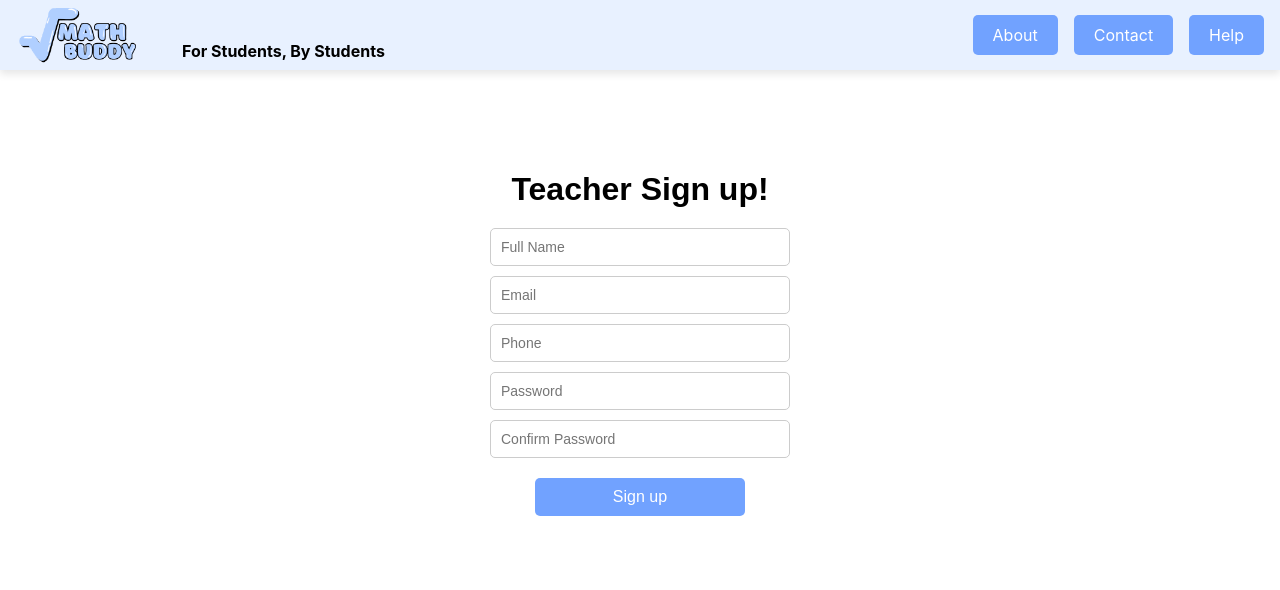
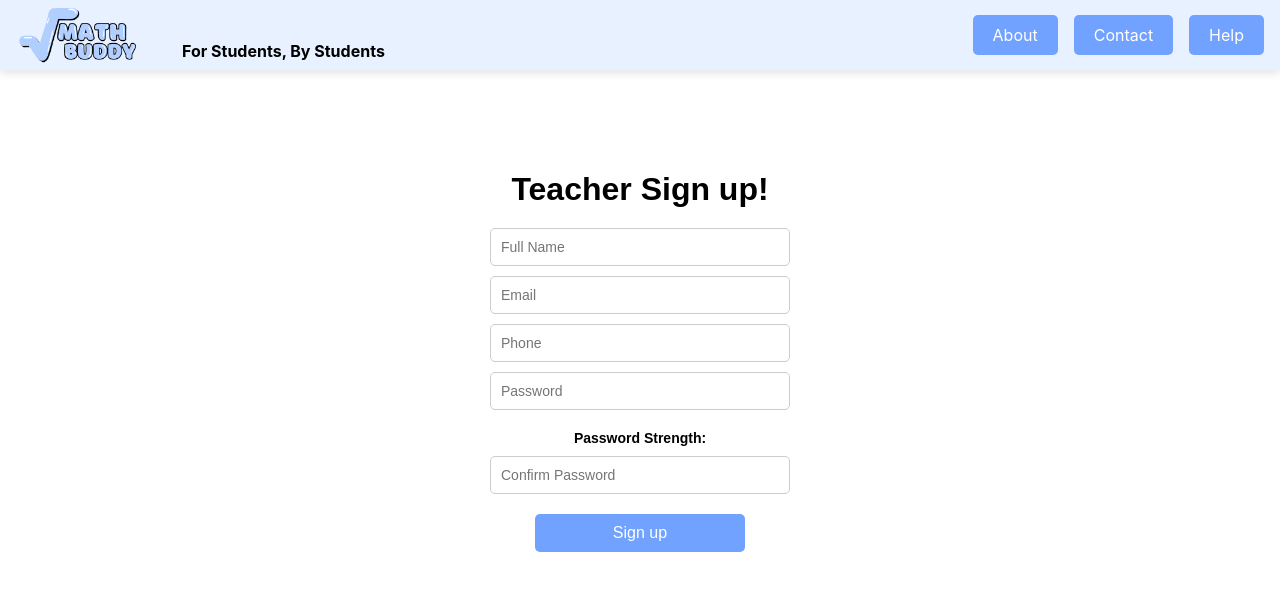
Before and after one commit to Hankchiefz/math-buddy, a React (Create React App) app: page /teacher-signup in a window 1280 px wide. Shown: the top 590 px of the page. Built offline with nearby package versions, Linux system fonts and the light colour scheme.

Commit message:
implemented password strength and loading overlay

```diff
--- a/src/Components/homepages/Signup.js
+++ b/src/Components/homepages/Signup.js
@@ -1,26 +1,148 @@
-// src/components/pages/Signup.js
-import React from 'react';
+import React, { useState } from 'react';
 import { useNavigate } from 'react-router-dom';
 import '../homepagestyle/Signup.css';
 
 const Signup = () => {
   const navigate = useNavigate();
+  const [fullName, setFullName] = useState('');
+  const [email, setEmail] = useState('');
+  const [phone, setPhone] = useState('');
+  const [password, setPassword] = useState('');
+  const [confirmPassword, setConfirmPassword] = useState('');
+  const [error, setError] = useState('');
+  const [passwordStrength, setPasswordStrength] = useState('');
+  const [loading, setLoading] = useState(false); // Add loading state
 
   const handleTeacherClick = () => {
     navigate('/teacher-signup');
   };
 
+  const evaluatePasswordStrength = (password) => {
+    let strength = 0;
+    if (password.length >= 8) strength++;
+    if (/[A-Z]/.test(password)) strength++;
+    if (/[a-z]/.test(password)) strength++;
+    if (/[0-9]/.test(password)) strength++;
+    if (/[\W]/.test(password)) strength++;
+
+    if (strength === 1) {
+      return 'Very Weak';
+    } else if (strength === 2) {
+      return 'Weak';
+    } else if (strength === 3) {
+      return 'Medium';
+    } else if (strength === 4) {
+      return 'Strong';
+    } else if (strength === 5) {
+      return 'Very Strong';
+    } else {
+      return '';
+    }
+  };
+
+  const handlePasswordChange = (e) => {
+    const newPassword = e.target.value;
+    setPassword(newPassword);
+    const strength = evaluatePasswordStrength(newPassword);
+    setPasswordStrength(strength);
+  };
+
+  const handleSubmit = async (e) => {
+    e.preventDefault();
+    setError('');
+    setLoading(true); // Start loading
+
+    if (password !== confirmPassword) {
+      setError('Passwords do not match');
+      setLoading(false); // Stop loading
+      return;
+    }
+
+    const userData = {
+      email,
+      password,
+      full_name: fullName,
+      phone
+    };
+
+    try {
+      const response = await fetch('https://mathbuddyapi.com/signupStu', {
+        method: 'POST',
+        headers: {
+          'Content-Type': 'application/json',
+        },
+        body: JSON.stringify(userData),
+      });
+
+      if (response.ok) {
+        localStorage.setItem('showRegisterPopup', 'true'); // Set flag to show popup after registration
+        navigate('/login');
+      } else {
+        const data = await response.json();
+        setError(data.message || 'Signup failed');
+      }
+    } catch (error) {
+      console.error('Error during signup:', error);
+      setError('Something went wrong, please try again later.');
+    } finally {
+      setLoading(false); // Stop loading
+    }
+  };
+
   return (
     <div className="signup-page">
+      {loading && (
+        <div className="loading-overlay">
+          <div className="loading-spinner"></div>
+        </div>
+      )}
       <h1>Sign up!</h1>
-      <form className="signup-form">
-        <input type="text" placeholder="Full Name" required />
-        <input type="email" placeholder="Email" required />
-        <input type="tel" placeholder="Phone" required />
-        <input type="password" placeholder="Password" required />
-        <input type="password" placeholder="Confirm Password" required />
-        <button type="submit" className="signup-button">Sign up</button>
-        <button type="button" className="teacher-button" onClick={handleTeacherClick}>Teacher? Click here!</button>
+      <form className="signup-form" onSubmit={handleSubmit}>
+        <input
+          type="text"
+          placeholder="Full Name"
+          value={fullName}
+          onChange={(e) => setFullName(e.target.value)}
+          required
+        />
+        <input
+          type="email"
+          placeholder="Email"
+          value={email}
+          onChange={(e) => setEmail(e.target.value)}
+          required
+        />
+        <input
+          type="tel"
+          placeholder="Phone"
+          value={phone}
+          onChange={(e) => setPhone(e.target.value)}
+          required
+        />
+        <input
+          type="password"
+          placeholder="Password"
+          value={password}
+          onChange={handlePasswordChange}
+          required
+        />
+        <div className={`password-strength ${passwordStrength.toLowerCase()}`}>
+          Password Strength: {passwordStrength}
+        </div>
+        <input
+          type="password"
+          placeholder="Confirm Password"
+          value={confirmPassword}
+          onChange={(e) => setConfirmPassword(e.target.value)}
+          required
+        />
+        {error && <p className="error-message">{error}</p>}
+        <button type="submit" className="signup-button">
+          {loading ? 'Signing up...' : 'Sign up'}
+        </button>
+        <button type="button" className="teacher-button" onClick={handleTeacherClick}>
+          Teacher? Click here!
+        </button>
       </form>
     </div>
   );
--- a/src/Components/homepages/Tsignup.js
+++ b/src/Components/homepages/Tsignup.js
@@ -1,133 +1,142 @@
-// src/components/pages/Tsign.js
-import React, { useState } from "react";
-import { useNavigate } from "react-router-dom"; // Import useNavigate
-import "../homepagestyle/Tsignup.css"; // Reuse the same styles if applicable
+import React, { useState } from 'react';
+import { useNavigate } from 'react-router-dom';
+import '../homepagestyle/Tsignup.css'; // Assuming you have a CSS file for the signup page
 
 const Tsign = () => {
-  // State to store form data
-  const [formData, setFormData] = useState({
-    full_name: "",
-    email: "",
-    phone: "",
-    password: "",
-    confirmPassword: "",
-  });
+  const navigate = useNavigate();
+  const [fullName, setFullName] = useState('');
+  const [email, setEmail] = useState('');
+  const [phone, setPhone] = useState('');
+  const [password, setPassword] = useState('');
+  const [confirmPassword, setConfirmPassword] = useState('');
+  const [error, setError] = useState('');
+  const [passwordStrength, setPasswordStrength] = useState('');
+  const [loading, setLoading] = useState(false); // Add loading state
 
-  const [loading, setLoading] = useState(false); // Loading state
-  const [error, setError] = useState(""); // Error state
-  const [success, setSuccess] = useState(""); // Success message
-  const navigate = useNavigate(); // Initialize useNavigate
+  const evaluatePasswordStrength = (password) => {
+    let strength = 0;
+    if (password.length >= 8) strength++;
+    if (/[A-Z]/.test(password)) strength++;
+    if (/[a-z]/.test(password)) strength++;
+    if (/[0-9]/.test(password)) strength++;
+    if (/[\W]/.test(password)) strength++;
 
-  // Handle input change
-  const handleChange = (e) => {
-    setFormData({
-      ...formData,
-      [e.target.name]: e.target.value,
-    });
+    if (strength === 1) {
+      return 'Very Weak';
+    } else if (strength === 2) {
+      return 'Weak';
+    } else if (strength === 3) {
+      return 'Medium';
+    } else if (strength === 4) {
+      return 'Strong';
+    } else if (strength === 5) {
+      return 'Very Strong';
+    } else {
+      return '';
+    }
   };
 
-  // Handle signup submission
-  const handleSignup = (e) => {
-    e.preventDefault(); // Prevent form reload
-    setLoading(true);
-    setError(""); // Clear any previous errors
-    setSuccess(""); // Clear any previous success message
+  const handlePasswordChange = (e) => {
+    const newPassword = e.target.value;
+    setPassword(newPassword);
+    const strength = evaluatePasswordStrength(newPassword);
+    setPasswordStrength(strength);
+  };
 
-    // Check if passwords match
-    if (formData.password !== formData.confirmPassword) {
-      setError("Passwords do not match");
-      setLoading(false);
+  const handleSubmit = async (e) => {
+    e.preventDefault();
+    setError('');
+    setLoading(true); // Start loading
+
+    if (password !== confirmPassword) {
+      setError('Passwords do not match');
+      setLoading(false); // Stop loading
       return;
     }
 
-    const url = "https://mathbuddyapi.com/signup"; // Assuming signup route
-    const data = {
-      full_name: formData.full_name,
-      email: formData.email,
-      phone: formData.phone,
-      password: formData.password,
+    const userData = {
+      email,
+      password,
+      full_name: fullName,
+      phone
     };
 
-    fetch(url, {
-      method: "POST",
-      headers: {
-        "Content-Type": "application/json",
-      },
-      body: JSON.stringify(data),
-    })
-      .then((response) => {
-        setLoading(false);
-        if (!response.ok) {
-          throw new Error("Network response was not ok");
-        }
-        return response.json();
-      })
-      .then((data) => {
-        if (data.success) {
-          setSuccess("Sign-up successful!");
-          // Redirect to login page
-          navigate("/login");
-        } else {
-          setError(data.message || "Sign-up failed");
-        }
-      })
-      .catch((error) => {
-        setLoading(false);
-        console.error("There was an error!", error);
-        setError("There was an error during sign-up");
+    try {
+      const response = await fetch('https://mathbuddyapi.com/signupTeach', {
+        method: 'POST',
+        headers: {
+          'Content-Type': 'application/json',
+        },
+        body: JSON.stringify(userData),
       });
+
+      if (response.ok) {
+        localStorage.setItem('showRegisterPopup', 'true'); // Set flag to show popup after registration
+        navigate('/login');
+      } else {
+        const data = await response.json();
+        setError(data.message || 'Signup failed');
+      }
+    } catch (error) {
+      console.error('Error during signup:', error);
+      setError('Something went wrong, please try again later.');
+    } finally {
+      setLoading(false); // Stop loading
+    }
   };
 
   return (
     <div className="signup-page">
+      {loading && (
+        <div className="loading-overlay">
+          <div className="loading-spinner"></div>
+        </div>
+      )}
       <h1>Teacher Sign up!</h1>
-      <form className="signup-form" onSubmit={handleSignup}>
+      <form className="signup-form" onSubmit={handleSubmit}>
         <input
           type="text"
-          name="full_name"
           placeholder="Full Name"
-          value={formData.full_name}
-          onChange={handleChange}
+          value={fullName}
+          onChange={(e) => setFullName(e.target.value)}
           required
         />
         <input
           type="email"
-          name="email"
           placeholder="Email"
-          value={formData.email}
-          onChange={handleChange}
+          value={email}
+          onChange={(e) => setEmail(e.target.value)}
           required
         />
         <input
           type="tel"
-          name="phone"
           placeholder="Phone"
-          value={formData.phone}
-          onChange={handleChange}
+          value={phone}
+          onChange={(e) => setPhone(e.target.value)}
           required
         />
         <input
           type="password"
-          name="password"
           placeholder="Password"
-          value={formData.password}
-          onChange={handleChange}
+          value={password}
+          onChange={handlePasswordChange}
           required
         />
+        <div className={`password-strength ${passwordStrength.toLowerCase()}`}>
+          Password Strength: {passwordStrength}
+        </div>
         <input
           type="password"
-          name="confirmPassword"
           placeholder="Confirm Password"
-          value={formData.confirmPassword}
-          onChange={handleChange}
+          value={confirmPassword}
+          onChange={(e) => setConfirmPassword(e.target.value)}
           required
         />
-        <button type="submit" className="signup-button" disabled={loading}>
-          {loading ? "Signing up..." : "Sign up"}
+        {error && <p className="error-message">{error}</p>}
+        <button type="submit" className="signup-button">
+          {loading ? 'Signing up...' : 'Sign up'}
         </button>
       </form>
-      {error && <p className="error-message">{error}</p>}
-      {success && <p className="success-message">{success}</p>}
     </div>
   );
 };
--- a/src/Components/homepagestyle/Signup.css
+++ b/src/Components/homepagestyle/Signup.css
@@ -47,3 +47,25 @@
   .teacher-button:hover {
     background-color: #0056b3;
   }
+
+.password-strength {
+  margin-top: 10px;
+  font-weight: bold;
+  font-size: 14px;
+}
+
+.password-strength.very-weak {
+  color: red;
+}
+.password-strength.weak {
+  color: orange;
+}
+.password-strength.medium {
+  color: yellow;
+}
+.password-strength.strong {
+  color: lightgreen;
+}
+.password-strength.very-strong {
+  color: green;
+}
--- a/src/Components/homepagestyle/Tsignup.css
+++ b/src/Components/homepagestyle/Tsignup.css
@@ -45,3 +45,46 @@
   .signup-button:hover {
     background-color: #0056b3;
   }
+
+  /* src/homepagestyle/Tsignup.css */
+.password-strength {
+  margin-top: 10px;
+  font-weight: bold;
+  font-size: 14px;
+}
+
+.password-strength.very-weak {
+  color: red;
+}
+
+.password-strength.weak {
+  color: orange;
+}
+
+.password-strength.medium {
+  color: yellow;
+}
+
+.password-strength.strong {
+  color: lightgreen;
+}
+
+.password-strength.very-strong {
+  color: green;
+}
+
+.loading-overlay {
+  position: fixed;
+  top: 0;
+  left: 0;
+  width: 100%;
+  height: 100%;
+  display: flex;
+  align-items: center;
+  justify-content: center;
+  background-color: rgba(255, 255, 255, 0.7); /* Semi-transparent background */
+  z-index: 9999;
+  font-size: 1.5rem;
+  font-weight: bold;
+  color: #333;
+}
```
Also changed, not shown: src/Components/homepages/Login.js (+25 -1 lines), src/Components/homepagestyle/Login.css (+35 -0 lines).
